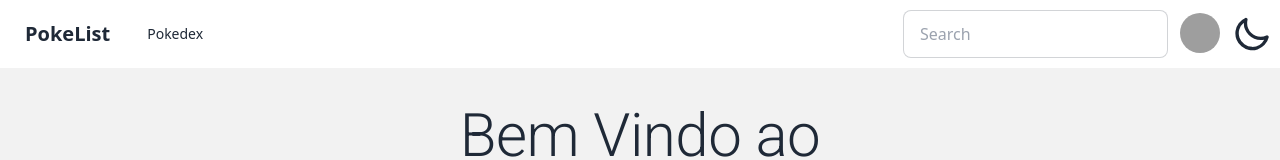
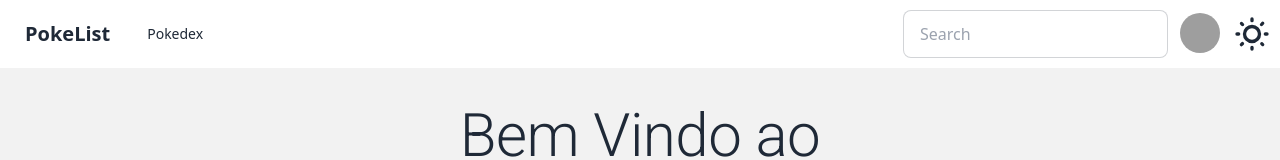
Before and after one commit to aquele-marin/pokelist, a React (Vite) app: page / in a window 1280 px wide. Shown: the top 160 px of the page. Built offline with nearby package versions, Linux system fonts and the light colour scheme; no server answers; grey boxes are pictures that could not be loaded.

Commit message:
fix: update SwapDarkMode controller

```diff
--- a/src/components/atoms/Header/SwapDarkMode.tsx
+++ b/src/components/atoms/Header/SwapDarkMode.tsx
@@ -1,9 +1,17 @@
+import { useState } from "react";
+
 export function SwapDarkMode() {
+    const [isDarkMode, setIsDarkMode] = useState<boolean>(
+        localStorage.theme ? localStorage.theme == "dark" : false
+    );
+
     function toggleDarkMode() {
         if (localStorage.theme === "dark") {
+            setIsDarkMode(false);
             document.documentElement.setAttribute("data-theme", "light");
             localStorage.theme = "light";
         } else {
+            setIsDarkMode(true);
             document.documentElement.setAttribute("data-theme", "dark");
             localStorage.theme = "dark";
         }
@@ -11,23 +19,27 @@ export function SwapDarkMode() {
 
     return (
         <label className="swap swap-rotate">
-            <input type="checkbox" />
+            <input
+                type="checkbox"
+                onClick={toggleDarkMode}
+                checked={!isDarkMode}
+            />
 
             <svg
-                className="fill-current w-10 h-10 swap-off"
+                className="swap-on fill-current w-10 h-10"
+                xmlns="http://www.w3.org/2000/svg"
+                viewBox="0 0 24 24"
+            >
+                <path d="M5.64,17l-.71.71a1,1,0,0,0,0,1.41,1,1,0,0,0,1.41,0l.71-.71A1,1,0,0,0,5.64,17ZM5,12a1,1,0,0,0-1-1H3a1,1,0,0,0,0,2H4A1,1,0,0,0,5,12Zm7-7a1,1,0,0,0,1-1V3a1,1,0,0,0-2,0V4A1,1,0,0,0,12,5ZM5.64,7.05a1,1,0,0,0,.7.29,1,1,0,0,0,.71-.29,1,1,0,0,0,0-1.41l-.71-.71A1,1,0,0,0,4.93,6.34Zm12,.29a1,1,0,0,0,.7-.29l.71-.71a1,1,0,1,0-1.41-1.41L17,5.64a1,1,0,0,0,0,1.41A1,1,0,0,0,17.66,7.34ZM21,11H20a1,1,0,0,0,0,2h1a1,1,0,0,0,0-2Zm-9,8a1,1,0,0,0-1,1v1a1,1,0,0,0,2,0V20A1,1,0,0,0,12,19ZM18.36,17A1,1,0,0,0,17,18.36l.71.71a1,1,0,0,0,1.41,0,1,1,0,0,0,0-1.41ZM12,6.5A5.5,5.5,0,1,0,17.5,12,5.51,5.51,0,0,0,12,6.5Zm0,9A3.5,3.5,0,1,1,15.5,12,3.5,3.5,0,0,1,12,15.5Z" />
+            </svg>
+
+            <svg
+                className="swap-off fill-current w-10 h-10"
                 xmlns="http://www.w3.org/2000/svg"
                 viewBox="0 0 24 24"
             >
                 <path d="M21.64,13a1,1,0,0,0-1.05-.14,8.05,8.05,0,0,1-3.37.73A8.15,8.15,0,0,1,9.08,5.49a8.59,8.59,0,0,1,.25-2A1,1,0,0,0,8,2.36,10.14,10.14,0,1,0,22,14.05,1,1,0,0,0,21.64,13Zm-9.5,6.69A8.14,8.14,0,0,1,7.08,5.22v.27A10.15,10.15,0,0,0,17.22,15.63a9.79,9.79,0,0,0,2.1-.22A8.11,8.11,0,0,1,12.14,19.73Z" />
             </svg>
-            <svg
-                className="fill-current w-10 h-10 swap-on"
-                xmlns="http://www.w3.org/2000/svg"
-                viewBox="0 0 24 24"
-                onClick={toggleDarkMode}
-            >
-                <path d="M5.64,17l-.71.71a1,1,0,0,0,0,1.41,1,1,0,0,0,1.41,0l.71-.71A1,1,0,0,0,5.64,17ZM5,12a1,1,0,0,0-1-1H3a1,1,0,0,0,0,2H4A1,1,0,0,0,5,12Zm7-7a1,1,0,0,0,1-1V3a1,1,0,0,0-2,0V4A1,1,0,0,0,12,5ZM5.64,7.05a1,1,0,0,0,.7.29,1,1,0,0,0,.71-.29,1,1,0,0,0,0-1.41l-.71-.71A1,1,0,0,0,4.93,6.34Zm12,.29a1,1,0,0,0,.7-.29l.71-.71a1,1,0,1,0-1.41-1.41L17,5.64a1,1,0,0,0,0,1.41A1,1,0,0,0,17.66,7.34ZM21,11H20a1,1,0,0,0,0,2h1a1,1,0,0,0,0-2Zm-9,8a1,1,0,0,0-1,1v1a1,1,0,0,0,2,0V20A1,1,0,0,0,12,19ZM18.36,17A1,1,0,0,0,17,18.36l.71.71a1,1,0,0,0,1.41,0,1,1,0,0,0,0-1.41ZM12,6.5A5.5,5.5,0,1,0,17.5,12,5.51,5.51,0,0,0,12,6.5Zm0,9A3.5,3.5,0,1,1,15.5,12,3.5,3.5,0,0,1,12,15.5Z" />
-            </svg>
         </label>
     );
 }
```
